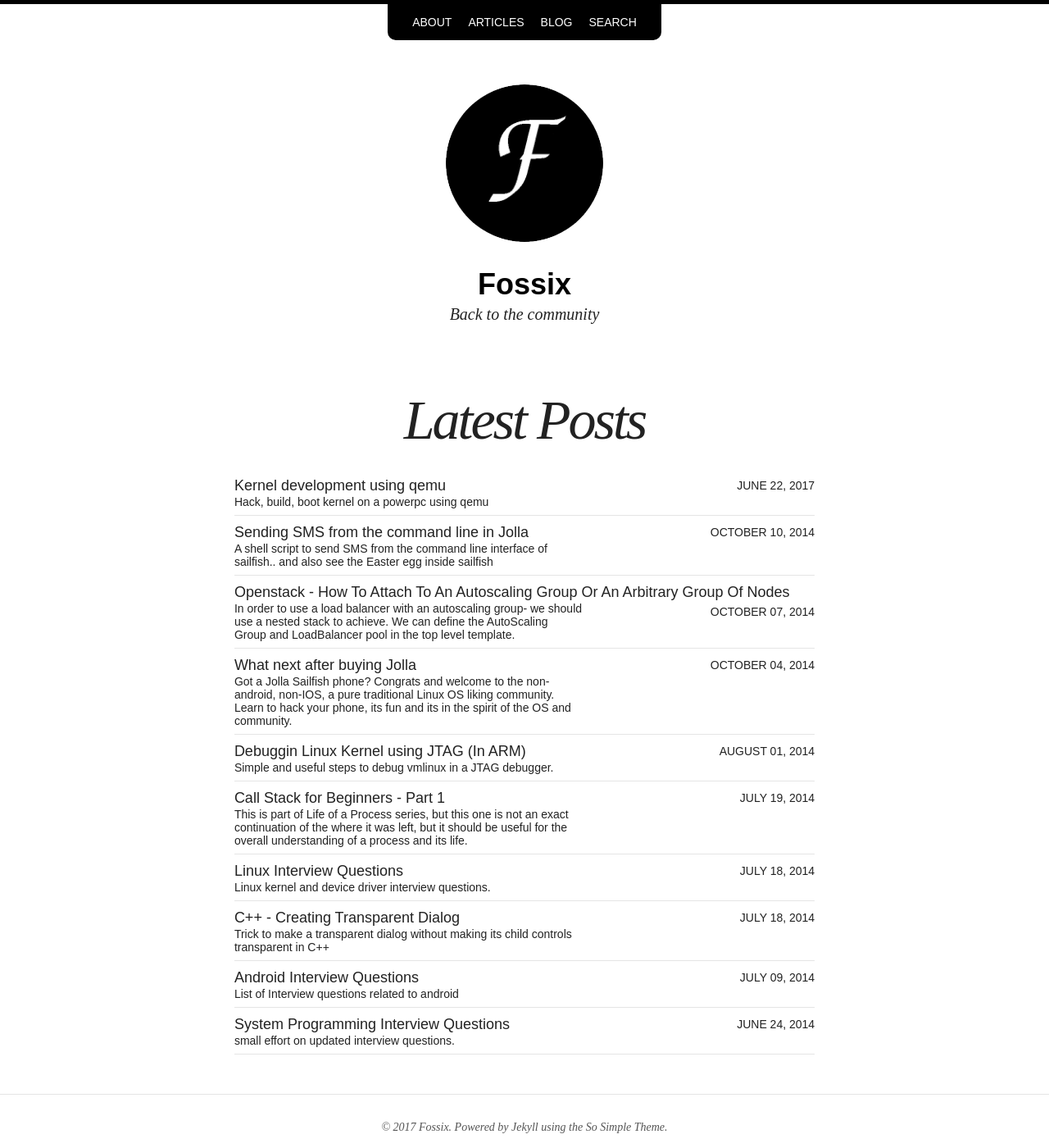
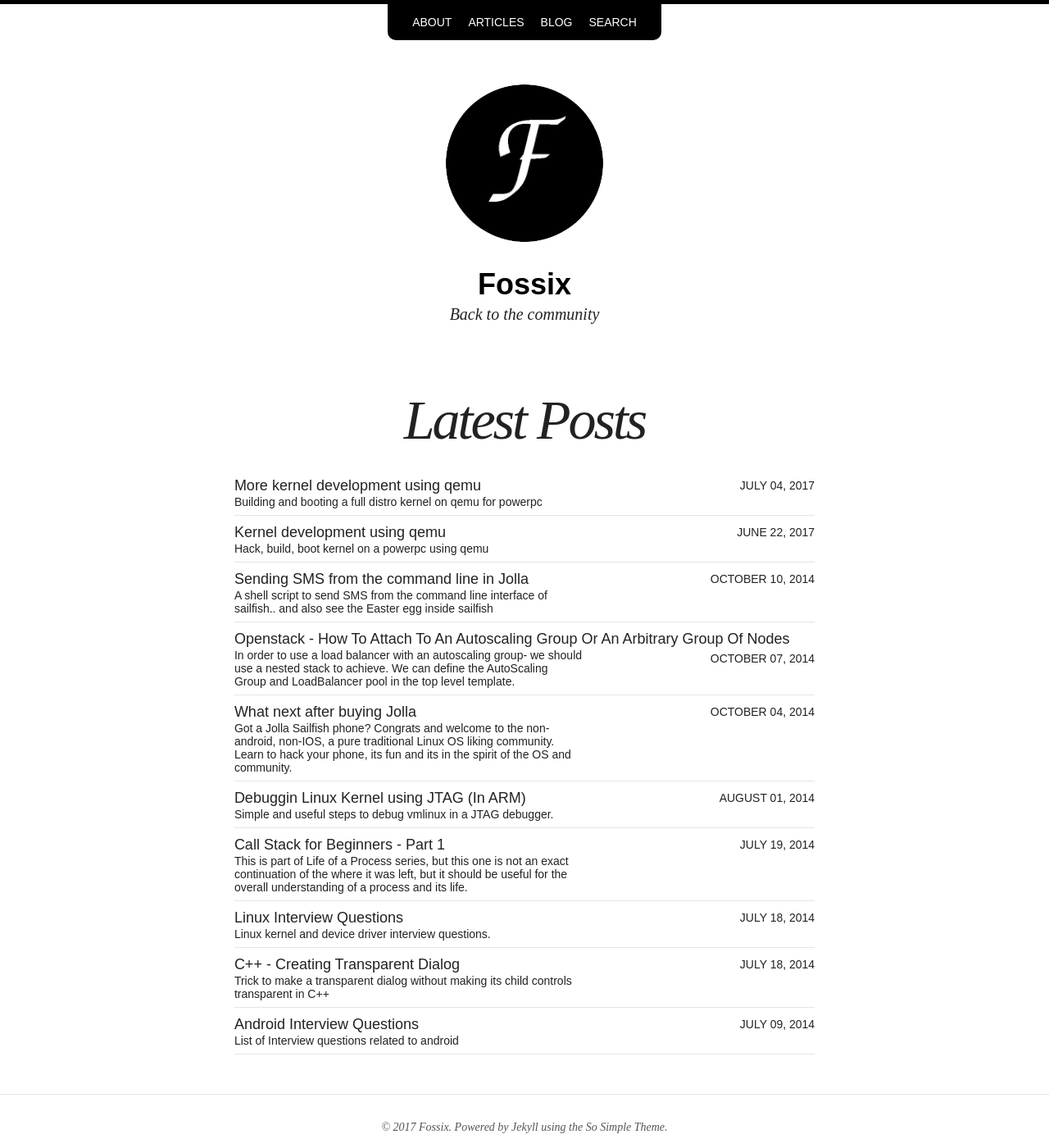
Before and after one commit to fossix/fossix.github.io, a Jekyll site: the page built from index.html, in a window 1280 px wide and 1400 px high. Shown: the whole window at 82% size. Built offline with Jekyll 4.4.1, drawn with Linux system fonts in a browser that asks for light colours; nearby versions of some CDN libraries; some of the changed lines change nothing that is shown.

Commit message:
Expanding on kernel development on qemu with another part
Discusses running full distro in a qemu instance.

Signed-off-by: Santosh Sivaraj <santosh@fossix.org>

````diff
--- a/_posts/articles/2017-06-22-powerpc-kernel-development-on-qemu.md
+++ b/_posts/articles/2017-06-22-powerpc-kernel-development-on-qemu.md
@@ -10,7 +10,7 @@
   creditlink: http://wegraphics.net/downloads/free-ultimate-blurred-background-pack/
 comments: true
 share: true
-modified: 2017-06-22T11:59:05+05:30
+modified: 2017-07-05T12:26:46+05:30
 author: santosh
 ---
 
@@ -19,7 +19,7 @@
 Using qemu from the standard installation does not seem to work. Always gives a
 illegal instruction error and the kernel panics.
 
-```consoleell
+```console
 $ git clone git://git.qemu-project.org/qemu.git
 $ cd qemu
 $ ./configure --target-list=ppc64-softmmu
@@ -180,3 +180,5 @@
 ```
 
 ..and we are done!.
+
+[Part 2](/articles/powerpc-kernel-development-on-qemu-2/) talks more about kernel development on qemu
--- /dev/null
+++ b/_posts/articles/2017-07-04-powerpc-kernel-development-on-qemu-2.md
@@ -0,0 +1,176 @@
+---
+layout: post
+title: More kernel development using qemu
+excerpt: "Building and booting a full distro kernel on qemu for powerpc"
+categories: articles
+tags: [kernel, boot, fedora, powerpc, linux, nfs, compilation]
+image:
+  feature: so-simple-sample-image-5.jpg
+  credit: WeGraphics
+  creditlink: http://wegraphics.net/downloads/free-ultimate-blurred-background-pack/
+comments: true
+share: true
+modified: 2017-07-22T11:59:05+05:30
+author: santosh
+---
+
+[Part 1](/articles/powerpc-kernel-development-on-qemu/) of this series introduces
+kernel development on qemu.
+
+# Building a distro kernel
+
+Using a tiny busybox based initrd is fine for boot testing. But sometimes you
+also need a more full fledged distribution to do more. A few usecases might be
+
+  - Run kernel self tests
+  - Test if libraries still work fine with kernel changes
+  - Benchmark a code path
+
+To achieve this we can simply boot a cross-compiled kernel with a image
+installed with distro image. But that doesn't seem to work.
+
+```console
+$ ~/dev/repos/qemu/ppc64-softmmu/qemu-system-ppc64 -M pseries -m 2048 \
+ -smp cores=2 -nodefaults -nographic -serial pty -monitor stdio \
+ -drive file=ppc.img,if=virtio -s -net nic,model=virtio \
+ -net user,hostfwd=tcp::2222-:22 -kernel ~/dev/repos/kernels/linux/vmlinux \
+ -append "root=/dev/vda"
+```
+
+The alternative is to compile the kernel and install it from inside the qemu
+instance itself. If you had read the
+previous
+[article](http://www.fossix.org/articles/powerpc-kernel-development-on-qemu/),
+we had compiled busybox, which took more than twice the time it took for
+buiding on a native machine. So how do we tackle this issue? It's again just to
+do with cross-compiling and installation. This time we would cross compile in
+the host machine with the distro config, and do `make install` in the guest
+machine.
+
+How is this possible?
+
+NFS to the rescue. The usual NFS setup is done on the host, mounted on the
+guest. Now we can work on the kernel from two different machines, based on what
+we need.
+
+## NFS Setup
+
+On host:
+
+```console
+$ sudo echo "/path/to/kernel/source  *(rw,sync,no_root_squash,insecure) >> /etc/exports
+$ sudo systemctl restart nfs
+```
+
+On guest:
+
+```console
+$ showmount -e 10.0.2.2 # host ip address
+$ mount 10.0.2.2:/path/to/kernel/source /local-mount
+```
+
+**Remember to stop nfs on host when done**, since we are allowing all machines to
+access the mount point. To restrict to a particular machine (the guest), give
+its IP address in place of `*` in `/etc/exports`.
+
+Now, we can configure the kernel with the distro's config.
+
+## Compiling and installing the kernel
+
+```console
+$ # on the guest
+$ make oldconfig
+```
+
+We can also continue with compiling the kernel, but it will be terribly slow. So
+we start cross compiling in the host.
+
+```console
+$ # on the host
+$ cd /path/to/kernel/source
+$ export ARCH=powerpc
+$ export CROSS_COMPILE=powerpc64-linux-gnu-
+$ make -j4
+```
+
+We can also do the kernel and modules installation from the host. For this, we
+need to mount the guest filesystem in the host. This depends on the type of disk
+image we used, and whether we have separate partitions for each.
+
+This can be found with help of two commands, `fdisk` and `file`. The following
+are from my setup of how I have the images.
+
+```console
+$ # On host
+$ file ppc.img
+ppc.img: DOS/MBR boot sector; partition 1 : ID=0x41, active, start-CHS (0x4,4,1), end-CHS (0x14,19,2), startsector 2048, 8192 sectors; partition 2 : ID=0x83, start-CHS (0x14,20,1), end-CHS (0x3ff,254,2), startsector 10240, 2097152 sectors; partition 3 : ID=0x82, start-CHS (0x3ff,254,2), end-CHS (0x3ff,254,2), startsector 2107392, 4388864 sectors; partition 4 : ID=0x5, start-CHS (0x3ff,254,2), end-CHS (0x3ff,254,2), startsector 6496256, 77389824 sectors
+$ fdisk -l ppc.img
+Disk ppc.img: 40 GiB, 42949672960 bytes, 83886080 sectors
+Units: sectors of 1 * 512 = 512 bytes
+Sector size (logical/physical): 512 bytes / 512 bytes
+I/O size (minimum/optimal): 512 bytes / 512 bytes
+Disklabel type: dos
+Disk identifier: 0x100065c2
+
+Device     Boot   Start      End  Sectors  Size Id Type
+ppc.img1   *       2048    10239     8192    4M 41 PPC PReP Boot
+ppc.img2          10240  2107391  2097152    1G 83 Linux
+ppc.img3        2107392  6496255  4388864  2.1G 82 Linux swap / Solaris
+ppc.img4        6496256 83886079 77389824 36.9G  5 Extended
+ppc.img5        6498304 37955583 31457280   15G 83 Linux
+```
+
+Using this information, we can mount the boot partition. From the above commands
+we can see two important information, one is the sector size (512 bytes, which
+is standard size in the linux kernel so far). The other is the sector start of
+the boot partition (ppc.img2, 10240). How do you know this is boot? Use `df -h`
+in the guest to find out which is the `/boot` partition.
+
+We will use the `offset` option to mount to specify the `/boot` partition. In
+this case, the start sector is 10240, so the byte offset will be 5242880
+(10240 * 512).
+
+```console
+$ mount -o loop,offset=5242880 ppc.img guest-boot
+$ mount -o loop,offset=3327131648 ppc.img guest-root
+```
+
+Once we have successfully mounted the partition, use the `INSTALL_PATH` and
+`INSTALL_MOD_PATH` environment variables to install the kernel and the modules
+in the right place.
+
+```console
+$ export INSTALL_PATH=/path/to/guest-boot
+$ export INSTALL_MOD_PATH=/path/to/guest-root
+$ make modules_install
+$ make install
+```
+
+But now, we have one last problem, the installation won't create the `initramfs`
+for the guest, only the kernel image will be copied to the partition. So, we
+will have to create the `initramfs` for the new kernel, edit the grub config
+file etc.
+
+So we will create the `initramfs` from the guest.
+
+```console
+$ # guest
+$ mkinitrd /boot/initramfs-<kernel-version>.img <kernel-version>
+$ grub2-mkconfig -o /boot/grub2/grub.cfg
+```
+
+Now we can either boot directly as usual, or give the kernel and initramfs in
+the command line.
+
+```console
+$ qemu-system-ppc64 -M pseries -m 2048 -smp cores=2 -nodefaults -nographic \
+ -serial pty -monitor stdio -drive file=ppc.img,if=virtio -s \
+ -net nic,model=virtio -net user,hostfwd=tcp::2222-:22 -kernel vmlinux \
+ -initrd initramfs-<kernel-version>.img -append "root=/dev/vda5"
+```
+
+In the above command, while specifying the boot arguments, `root=/dev/vda4`
+should be replaced by where ever your rootfs resides in the disk image.
+
+Moving forward, we can edit source and cross compile on the host, boot and do
+some advanced tests on the guest.
````
